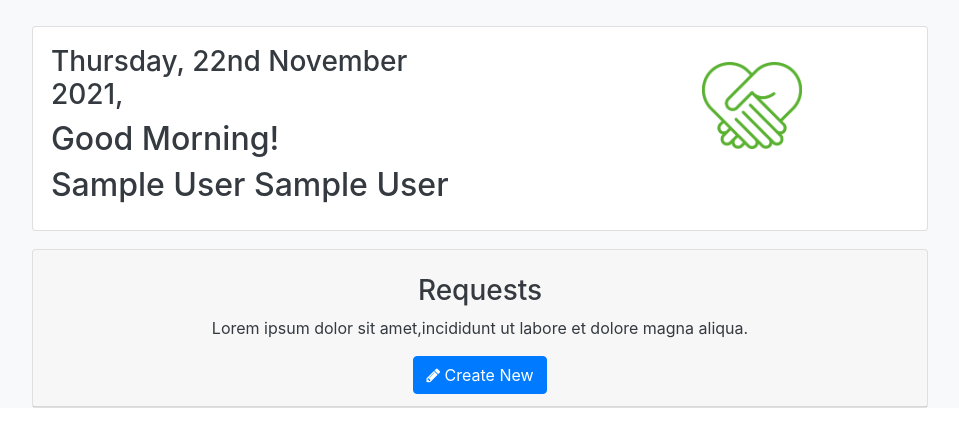
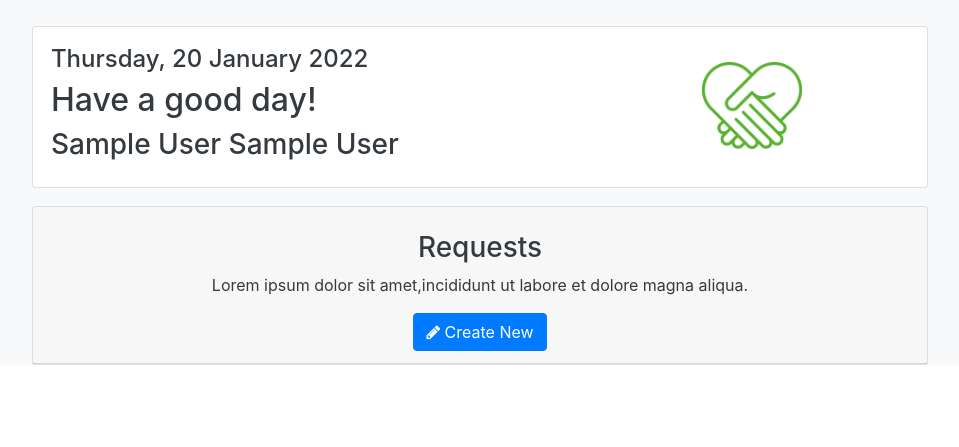
Before and after one commit to Hex-Clan-OOSD/donate-me, a PHP site: page /project/request in a window 1280 px wide. Shown: the part 56-503 px from the top of the page, without its empty margins (160-1119 px from the left). Run offline with PHP 8.4, Linux system fonts and the light colour scheme; the visitor is signed in with stand-in values (Sample User, id 1); some libraries are stand-ins or nearby versions.

Commit message:
Data setting modified in the request page

```diff
--- a/app/controllers/Request.php
+++ b/app/controllers/Request.php
@@ -7,9 +7,17 @@
         }
      }
      public function index(){
+        $dateObj   = DateTime::createFromFormat('!m', date("m"));
+        $monthName = $dateObj->format('F');
+        $message = "Have a good night!";
+        $time = date('H');
+        if($time < 20){
+            $message = "Have a good day!";
+        }
          $data = [
              'name'=>$_SESSION['first_name']." ".$_SESSION['last_name'],
-             'date'=>date("l"),
+             'date'=>date("l").", ".date("d")." ".$monthName." ".date("Y"),
+             'message'=>$message,
          ];
          $this->view('request/index',$data);
      }
--- a/app/views/request/index.php
+++ b/app/views/request/index.php
@@ -26,9 +26,9 @@
     <div class="card-bod">
       <div class="row">
       <div class= "col-lg-6">
-      <h3><?php echo $data['date'] ?>, 22nd November 2021,</h3>
-      <h2>Good Morning!</h2>
-      <h2><?php echo $data['name'] ?></h2>
+      <h4><?php echo $data['date'] ?></h4>
+      <h2><?php echo $data['message']?></h2>
+      <h3><?php echo $data['name'] ?></h3>
       </div>
       <div class= "pic col-lg-6">
         <img class="request-pic" src="<?php echo URLROOT;?>./images/homepic.png" alt="donate">
```
